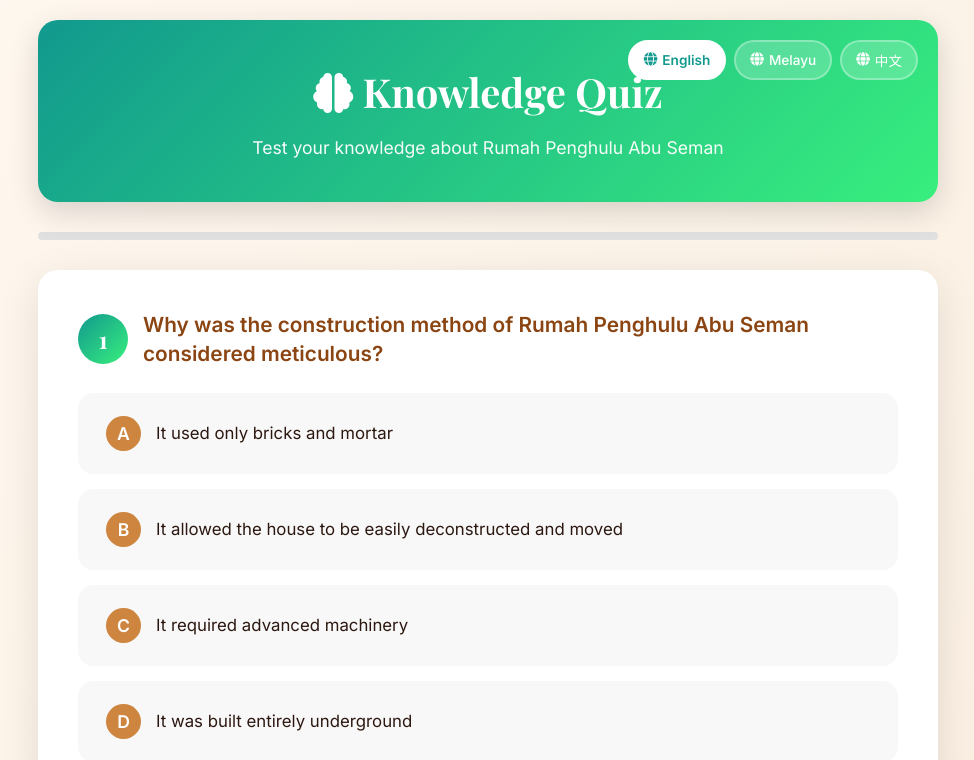
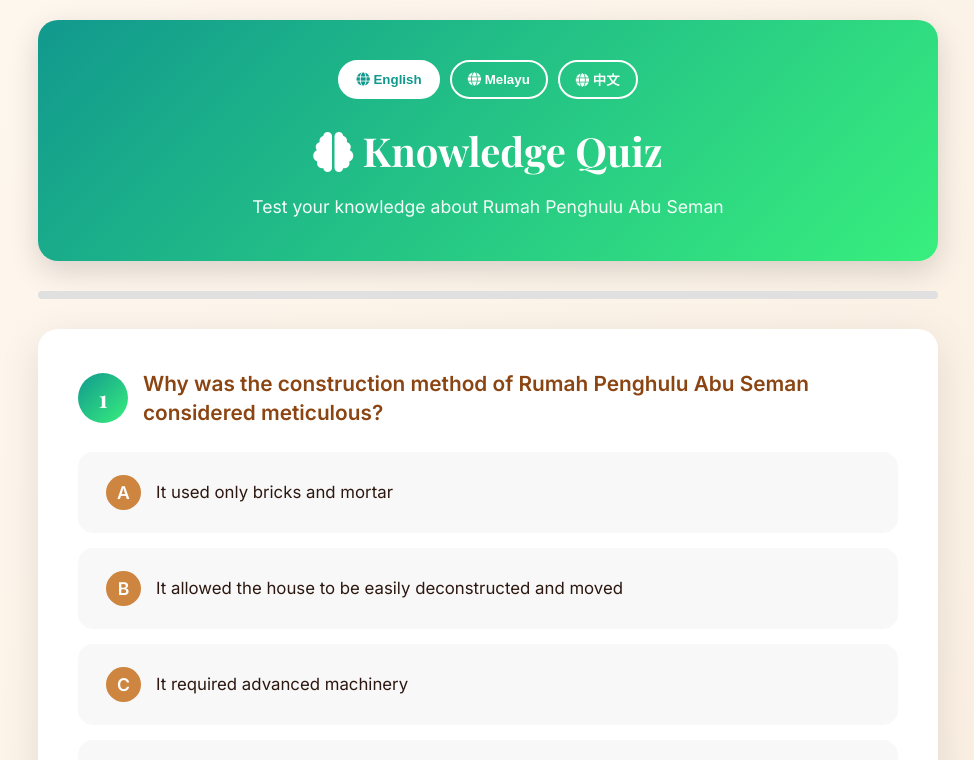
Before and after one commit to qrxheritage/pillar, a website: page public/quiz.html in a window 1280 px wide. Both pictures are taken after a click on the button "English". Shown: the top 760 px of the page, without its empty margins (152-1126 px from the left). Drawn offline with nearby package versions, Linux system fonts and the light colour scheme.

Commit message:
latest language selector with translation

```diff
--- a/public/quiz.html
+++ b/public/quiz.html
@@ -53,46 +53,6 @@
             border-radius: 20px;
             margin-bottom: 30px;
             animation: fadeInDown 0.8s ease;
-            position: relative;
-        }
-
-        .language-selector {
-            position: absolute;
-            top: 20px;
-            right: 20px;
-            display: flex;
-            gap: 8px;
-            flex-wrap: wrap;
-            justify-content: flex-end;
-        }
-
-        .lang-btn {
-            background: rgba(255, 255, 255, 0.2);
-            color: white;
-            border: 2px solid rgba(255, 255, 255, 0.3);
-            padding: 8px 14px;
-            border-radius: 20px;
-            cursor: pointer;
-            font-size: 0.85rem;
-            font-weight: 500;
-            transition: all 0.3s ease;
-            display: flex;
-            align-items: center;
-            gap: 5px;
-            font-family: 'Inter', sans-serif;
-        }
-
-        .lang-btn:hover {
-            background: rgba(255, 255, 255, 0.3);
-            border-color: rgba(255, 255, 255, 0.5);
-            transform: translateY(-2px);
-        }
-
-        .lang-btn.active {
-            background: white;
-            color: #11998e;
-            border-color: white;
-            font-weight: 600;
         }
 
         h1 {
@@ -443,13 +403,6 @@
                 font-size: 1.8rem;
             }
 
-            .language-selector {
-                position: static;
-                margin-bottom: 20px;
-                width: 100%;
-                justify-content: center;
-            }
-
             .quiz-card {
                 padding: 25px;
             }
@@ -486,18 +439,17 @@
     <div class="container">
         <header>
             <!-- Language Selector -->
-            <div class="language-selector">
-                <button class="lang-btn active" onclick="changeLanguage('en')" data-lang="en">
+            <div class="language-selector" style="display: flex; justify-content: center; gap: 10px; margin-bottom: 20px;">
+                <button class="lang-btn active" onclick="changeLanguage('en')" data-lang="en" style="padding: 8px 16px; border-radius: 20px; border: 2px solid white; background: white; color: #11998e; cursor: pointer; font-weight: 600; transition: all 0.3s ease;">
                     <i class="fas fa-globe"></i> English
                 </button>
-                <button class="lang-btn" onclick="changeLanguage('ms')" data-lang="ms">
+                <button class="lang-btn" onclick="changeLanguage('ms')" data-lang="ms" style="padding: 8px 16px; border-radius: 20px; border: 2px solid white; background: transparent; color: white; cursor: pointer; font-weight: 600; transition: all 0.3s ease;">
                     <i class="fas fa-globe"></i> Melayu
                 </button>
-                <button class="lang-btn" onclick="changeLanguage('zh')" data-lang="zh">
+                <button class="lang-btn" onclick="changeLanguage('zh')" data-lang="zh" style="padding: 8px 16px; border-radius: 20px; border: 2px solid white; background: transparent; color: white; cursor: pointer; font-weight: 600; transition: all 0.3s ease;">
                     <i class="fas fa-globe"></i> 中文
                 </button>
             </div>
-
             <h1><i class="fas fa-brain"></i> <span data-translate="header-title">Knowledge Quiz</span></h1>
             <p class="subtitle" data-translate="header-subtitle">Test your knowledge about Rumah Penghulu Abu Seman</p>
         </header>
@@ -529,14 +481,14 @@
                 </button>
                 <a href="index.html" class="btn btn-secondary">
                     <i class="fas fa-home"></i>
-                    <span data-translate="home-btn">Back to Main Page</span>
+                    <span data-translate="back-btn">Back to Main Page</span>
                 </a>
             </div>
         </div>
     </div>
 
     <script>
-        // Translation data
+        // Translations
         const translations = {
             en: {
                 'header-title': 'Knowledge Quiz',
@@ -544,92 +496,59 @@
                 'submit-btn': 'Submit Quiz',
                 'score-label': 'out of 4',
                 'retake-btn': 'Retake Quiz',
-                'home-btn': 'Back to Main Page',
+                'back-btn': 'Back to Main Page',
                 'correct-feedback': 'Correct!',
                 'incorrect-feedback': 'Incorrect. The correct answer is:',
-                'perfect-score': '🎉 Perfect Score!',
-                'perfect-details': 'Outstanding! You have excellent knowledge about Rumah Penghulu Abu Seman.',
-                'great-score': '🌟 Great Job!',
-                'great-details': 'Well done! You have a good understanding of traditional Malay architecture.',
-                'good-score': '👍 Good Effort!',
-                'good-details': 'Not bad! Review the content to learn more about the pillars.',
-                'improve-score': '📚 Keep Learning!',
-                'improve-details': 'Take your time to explore the content and try again!'
+                'result-perfect': '🎉 Perfect Score!',
+                'result-perfect-detail': 'Outstanding! You have excellent knowledge about Rumah Penghulu Abu Seman.',
+                'result-great': '🌟 Great Job!',
+                'result-great-detail': 'Well done! You have a good understanding of traditional Malay architecture.',
+                'result-good': '👍 Good Effort!',
+                'result-good-detail': 'Not bad! Review the content to learn more about the pillars.',
+                'result-improve': '📚 Keep Learning!',
+                'result-improve-detail': 'Take your time to explore the content and try again!'
             },
             ms: {
                 'header-title': 'Kuiz Pengetahuan',
                 'header-subtitle': 'Uji pengetahuan anda tentang Rumah Penghulu Abu Seman',
                 'submit-btn': 'Hantar Kuiz',
                 'score-label': 'daripada 4',
-                'retake-btn': 'Ambil Kuiz Semula',
-                'home-btn': 'Kembali ke Halaman Utama',
+                'retake-btn': 'Ambil Semula Kuiz',
+                'back-btn': 'Kembali ke Halaman Utama',
                 'correct-feedback': 'Betul!',
                 'incorrect-feedback': 'Salah. Jawapan yang betul ialah:',
-                'perfect-score': '🎉 Skor Sempurna!',
-                'perfect-details': 'Luar biasa! Anda mempunyai pengetahuan yang sangat baik tentang Rumah Penghulu Abu Seman.',
-                'great-score': '🌟 Kerja Bagus!',
-                'great-details': 'Tahniah! Anda mempunyai pemahaman yang baik tentang seni bina tradisional Melayu.',
-                'good-score': '👍 Usaha Bagus!',
-                'good-details': 'Tidak buruk! Semak semula kandungan untuk mengetahui lebih lanjut tentang tiang-tiang.',
-                'improve-score': '📚 Terus Belajar!',
-                'improve-details': 'Ambil masa anda untuk meneroka kandungan dan cuba lagi!'
+                'result-perfect': '🎉 Markah Sempurna!',
+                'result-perfect-detail': 'Cemerlang! Anda mempunyai pengetahuan yang sangat baik tentang Rumah Penghulu Abu Seman.',
+                'result-great': '🌟 Bagus!',
+                'result-great-detail': 'Syabas! Anda mempunyai pemahaman yang baik tentang seni bina tradisional Melayu.',
+                'result-good': '👍 Usaha yang Baik!',
+                'result-good-detail': 'Tidak buruk! Semak semula kandungan untuk mengetahui lebih lanjut tentang tiang.',
+                'result-improve': '📚 Terus Belajar!',
+                'result-improve-detail': 'Luangkan masa untuk meneroka kandungan dan cuba lagi!'
             },
             zh: {
-                'header-title': '知识问卷',
-                'header-subtitle': '测试您对 Rumah Penghulu Abu Seman 的了解程度',
+                'header-title': '知识测验',
+                'header-subtitle': '测试您对 Rumah Penghulu Abu Seman 的了解',
                 'submit-btn': '提交测验',
-                'score-label': '总分 4',
-                'retake-btn': '重新参加测验',
-                'home-btn': '返回主页',
+                'score-label': '满分 4',
+                'retake-btn': '重新测验',
+                'back-btn': '返回主页',
                 'correct-feedback': '正确！',
                 'incorrect-feedback': '错误。正确答案是：',
-                'perfect-score': '🎉 完美分数！',
-                'perfect-details': '出色！您对 Rumah Penghulu Abu Seman 有出色的了解。',
-                'great-score': '🌟 干得好！',
-                'great-details': '做得很好！您对传统马来建筑有很好的理解。',
-                'good-score': '👍 努力不错！',
-                'good-details': '还不错！查看内容以了解更多关于柱子的信息。',
-                'improve-score': '📚 继续学习！',
-                'improve-details': '花时间探索内容并重新尝试！'
+                'result-perfect': '🎉 满分！',
+                'result-perfect-detail': '太棒了！您对 Rumah Penghulu Abu Seman 有很好的了解。',
+                'result-great': '🌟 做得好！',
+                'result-great-detail': '干得好！您对传统马来建筑有很好的理解。',
+                'result-good': '👍 不错的努力！',
+                'result-good-detail': '还不错！复习内容以了解更多关于柱子的信息。',
+                'result-improve': '📚 继续学习！',
+                'result-improve-detail': '花时间探索内容并再试一次！'
             }
         };
 
-        // Current language
-        let currentLang = 'en';
-
-        // Change language function
-        function changeLanguage(lang) {
-            currentLang = lang;
-
-            // Update all translated elements
-            document.querySelectorAll('[data-translate]').forEach(element => {
-                const key = element.getAttribute('data-translate');
-                if (translations[lang] && translations[lang][key]) {
-                    element.textContent = translations[lang][key];
-                }
-            });
-
-            // Update active button
-            document.querySelectorAll('.lang-btn').forEach(btn => {
-                btn.classList.remove('active');
-                if (btn.getAttribute('data-lang') === lang) {
-                    btn.classList.add('active');
-                }
-            });
-
-            // Save preference to localStorage
-            localStorage.setItem('preferredLanguage', lang);
-        }
-
-        // Load saved language preference on page load
-        window.addEventListener('DOMContentLoaded', () => {
-            const savedLang = localStorage.getItem('preferredLanguage');
-            if (savedLang && translations[savedLang]) {
-                changeLanguage(savedLang);
-            }
-        });
-
-        const quizData = [
+        // Quiz Data with multilingual questions
+        const quizDataMultilang = {
+            en: [
                 {
                     question: "Why was the construction method of Rumah Penghulu Abu Seman considered meticulous?",
                     options: [
@@ -670,7 +589,145 @@
                     ],
                     correct: 0
                 }
-        ];
+            ],
+            ms: [
+                {
+                    question: "Mengapa kaedah pembinaan Rumah Penghulu Abu Seman dianggap teliti?",
+                    options: [
+                        "Ia hanya menggunakan batu bata dan mortar",
+                        "Ia membenarkan rumah dibongkar dan dipindahkan dengan mudah",
+                        "Ia memerlukan jentera canggih",
+                        "Ia dibina sepenuhnya di bawah tanah"
+                    ],
+                    correct: 1
+                },
+                {
+                    question: "Apakah prinsip reka bentuk iklim utama rumah tradisional Melayu yang dinyatakan dalam teks?",
+                    options: [
+                        "Ruang bawah tanah",
+                        "Lantai tinggi untuk pengudaraan silang",
+                        "Dinding batu tebal",
+                        "Panel solar di atas bumbung"
+                    ],
+                    correct: 1
+                },
+                {
+                    question: "Rumah Penghulu Abu Seman pada asalnya terletak di negeri Malaysia yang mana sebelum dibina semula di Kuala Lumpur?",
+                    options: [
+                        "Pulau Pinang",
+                        "Selangor",
+                        "Kedah",
+                        "Johor"
+                    ],
+                    correct: 2
+                },
+                {
+                    question: "Teknologi purba manakah yang membolehkan Rumah Penghulu Abu Seman dibongkar dan dipindahkan ke lokasi baru?",
+                    options: [
+                        "Elemen kayu siap pasang yang disambung tanpa paku",
+                        "Pembinaan papak konkrit",
+                        "Teknologi keluli siap pasang",
+                        "Panel plastik modular"
+                    ],
+                    correct: 0
+                }
+            ],
+            zh: [
+                {
+                    question: "为什么 Rumah Penghulu Abu Seman 的建造方法被认为是精密的？",
+                    options: [
+                        "它只使用砖和砂浆",
+                        "它允许房屋轻松拆卸和移动",
+                        "它需要先进的机械",
+                        "它完全建在地下"
+                    ],
+                    correct: 1
+                },
+                {
+                    question: "文本中提到的传统马来房屋的关键气候设计原则是什么？",
+                    options: [
+                        "地下室",
+                        "抬高地板以实现交叉通风",
+                        "厚石墙",
+                        "屋顶太阳能板"
+                    ],
+                    correct: 1
+                },
+                {
+                    question: "Rumah Penghulu Abu Seman 在吉隆坡重建之前最初位于马来西亚哪个州？",
+                    options: [
+                        "槟城",
+                        "雪兰莪",
+                        "吉打",
+                        "柔佛"
+                    ],
+                    correct: 2
+                },
+                {
+                    question: "哪种古老技术使 Rumah Penghulu Abu Seman 能够被拆除并移至新位置？",
+                    options: [
+                        "无需钉子连接的预制木材元素",
+                        "混凝土板建造",
+                        "预制钢技术",
+                        "模块化塑料板"
+                    ],
+                    correct: 0
+                }
+            ]
+        };
+
+        // Current language
+        let currentLang = 'en';
+        let quizData = quizDataMultilang[currentLang];
+
+        // Change language function
+        function changeLanguage(lang) {
+            currentLang = lang;
+            quizData = quizDataMultilang[lang];
+
+            // Update language buttons
+            document.querySelectorAll('.lang-btn').forEach(btn => {
+                if (btn.getAttribute('data-lang') === lang) {
+                    btn.classList.add('active');
+                    btn.style.background = 'white';
+                    btn.style.color = '#11998e';
+                } else {
+                    btn.classList.remove('active');
+                    btn.style.background = 'transparent';
+                    btn.style.color = 'white';
+                }
+            });
+
+            // Update all translatable elements
+            document.querySelectorAll('[data-translate]').forEach(element => {
+                const key = element.getAttribute('data-translate');
+                if (translations[lang] && translations[lang][key]) {
+                    element.innerHTML = translations[lang][key];
+                }
+            });
+
+            // Save language preference
+            localStorage.setItem('preferredLanguage', lang);
+
+            // Reset and reinitialize quiz with new language
+            userAnswers = new Array(quizData.length).fill(null);
+            quizCompleted = false;
+            quizStarted = false;
+            document.getElementById('quizContainer').innerHTML = '';
+            document.getElementById('submitBtn').style.display = 'flex';
+            document.getElementById('submitBtn').disabled = true;
+            document.getElementById('progressBar').style.width = '0%';
+            document.getElementById('resultsCard').classList.remove('show');
+            initQuiz();
+        }
+
+        // Load saved language on page load
+        window.addEventListener('DOMContentLoaded', () => {
+            const savedLang = localStorage.getItem('preferredLanguage');
+            if (savedLang && quizDataMultilang[savedLang]) {
+                changeLanguage(savedLang);
+            }
+        });
 
         let userAnswers = new Array(quizData.length).fill(null);
         let quizStarted = false;
@@ -806,13 +863,11 @@
                 // Show feedback
                 const feedback = document.getElementById(`feedback-${qIndex}`);
                 feedback.className = `feedback show ${isCorrect ? 'correct' : 'incorrect'}`;
-                const feedbackKey = isCorrect ? 'correct-feedback' : 'incorrect-feedback';
-                const feedbackText = isCorrect
-                    ? translations[currentLang][feedbackKey]
-                    : translations[currentLang][feedbackKey] + ' ' + q.options[q.correct];
+                const correctText = translations[currentLang]['correct-feedback'];
+                const incorrectText = translations[currentLang]['incorrect-feedback'];
                 feedback.innerHTML = `
                     <i class="fas fa-${isCorrect ? 'check-circle' : 'times-circle'}"></i>
-                    <span>${feedbackText}</span>
+                    <span>${isCorrect ? correctText : incorrectText + ' ' + q.options[q.correct]}</span>
                 `;
             });
 
@@ -837,28 +892,28 @@
             scoreNumber.textContent = score;
 
             // Set message and style based on score
-            let category, messageKey, detailsKey;
+            let category, message, details;
             if (score === 4) {
                 category = 'excellent';
-                messageKey = 'perfect-score';
-                detailsKey = 'perfect-details';
+                message = translations[currentLang]['result-perfect'];
+                details = translations[currentLang]['result-perfect-detail'];
             } else if (score >= 3) {
                 category = 'excellent';
-                messageKey = 'great-score';
-                detailsKey = 'great-details';
+                message = translations[currentLang]['result-great'];
+                details = translations[currentLang]['result-great-detail'];
             } else if (score >= 2) {
                 category = 'good';
-                messageKey = 'good-score';
-                detailsKey = 'good-details';
+                message = translations[currentLang]['result-good'];
+                details = translations[currentLang]['result-good-detail'];
             } else {
                 category = 'needs-improvement';
-                messageKey = 'improve-score';
-                detailsKey = 'improve-details';
+                message = translations[currentLang]['result-improve'];
+                details = translations[currentLang]['result-improve-detail'];
             }
 
             scoreCircle.className = `score-circle ${category}`;
-            resultsMessage.textContent = translations[currentLang][messageKey];
-            resultsDetails.textContent = translations[currentLang][detailsKey];
+            resultsMessage.textContent = message;
+            resultsDetails.textContent = details;
 
             // Track completion
             trackQuizCompletion(score, percentage);
```
Lines whose indentation alone changed are shown as unchanged.
